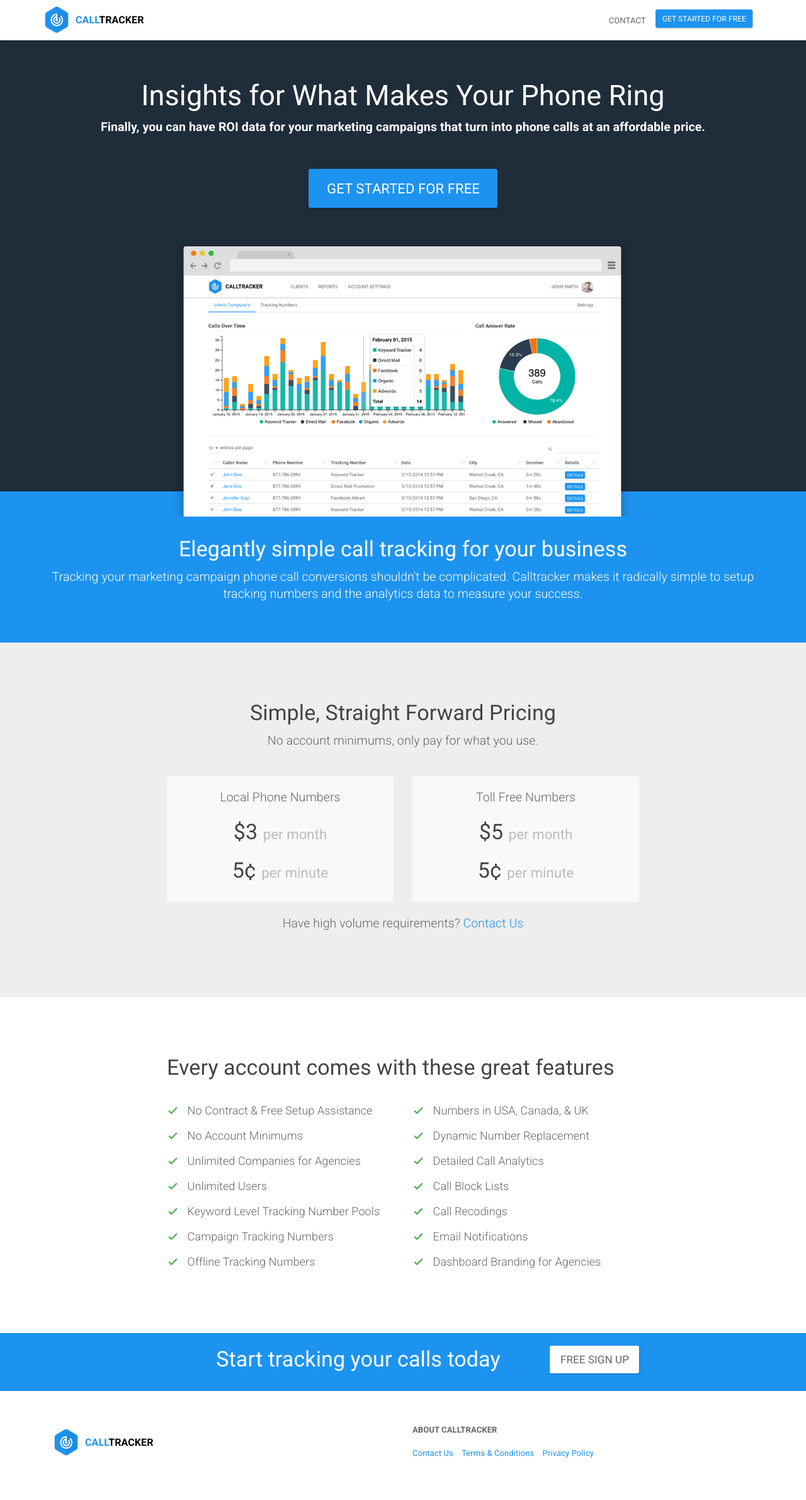
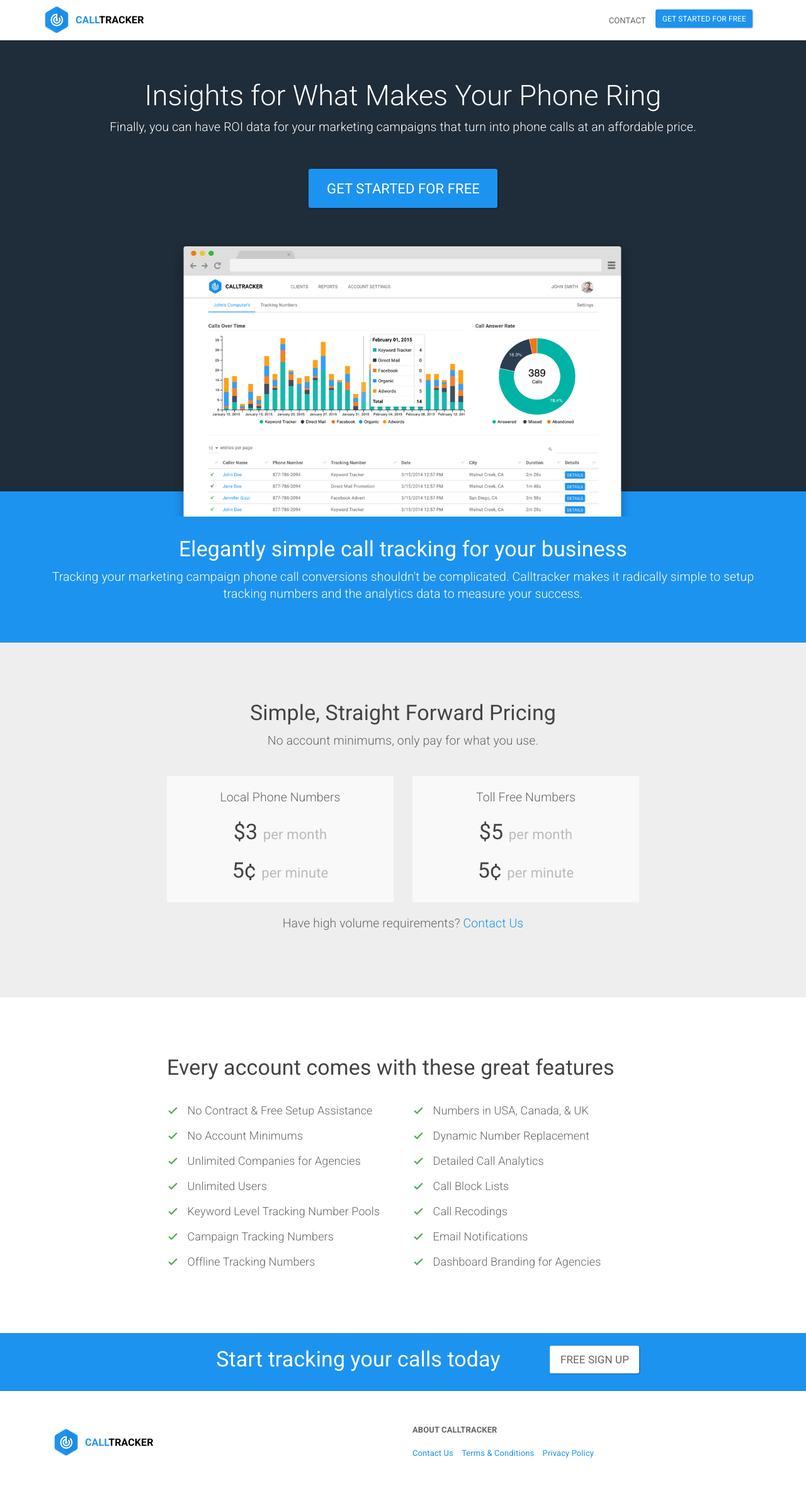
Before and after one commit to sumonst21/calltrackerio-site, a Jekyll site: the page built from index.html, in a window 1280 px wide. Shown: the whole page at 63% size. Built offline with Jekyll 4.4.1, drawn with Linux system fonts in a browser that asks for light colours.

Commit message:
adjust font style in hero

```diff
--- a/css/style.scss
+++ b/css/style.scss
@@ -268,6 +268,7 @@
 }
 .segment-hero h2 {
   color: #fff;
+  font-weight: 300;
 }
 
 .segment-primary {
--- a/index.html
+++ b/index.html
@@ -26,7 +26,7 @@
 		<div class="row p-b-30">
 			<div class="col-md-12 text-center">
 					<h2>Insights for What Makes Your Phone Ring</h2>
-					<p class="lead bold">Finally, you can have ROI data for your marketing campaigns that turn into phone calls at an affordable price.</p>
+					<p class="lead">Finally, you can have ROI data for your marketing campaigns that turn into phone calls at an affordable price.</p>
 			</div>
 		</div>
 		<div class="row">
```
